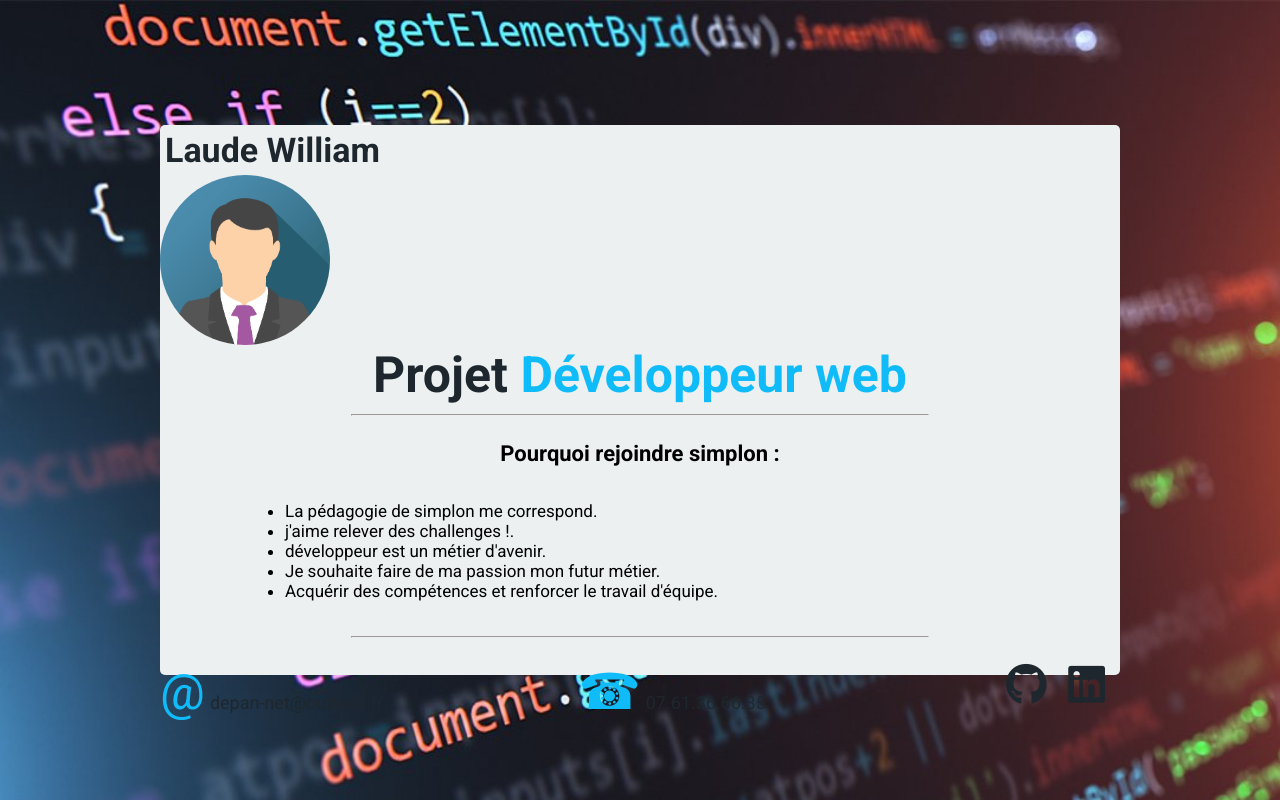
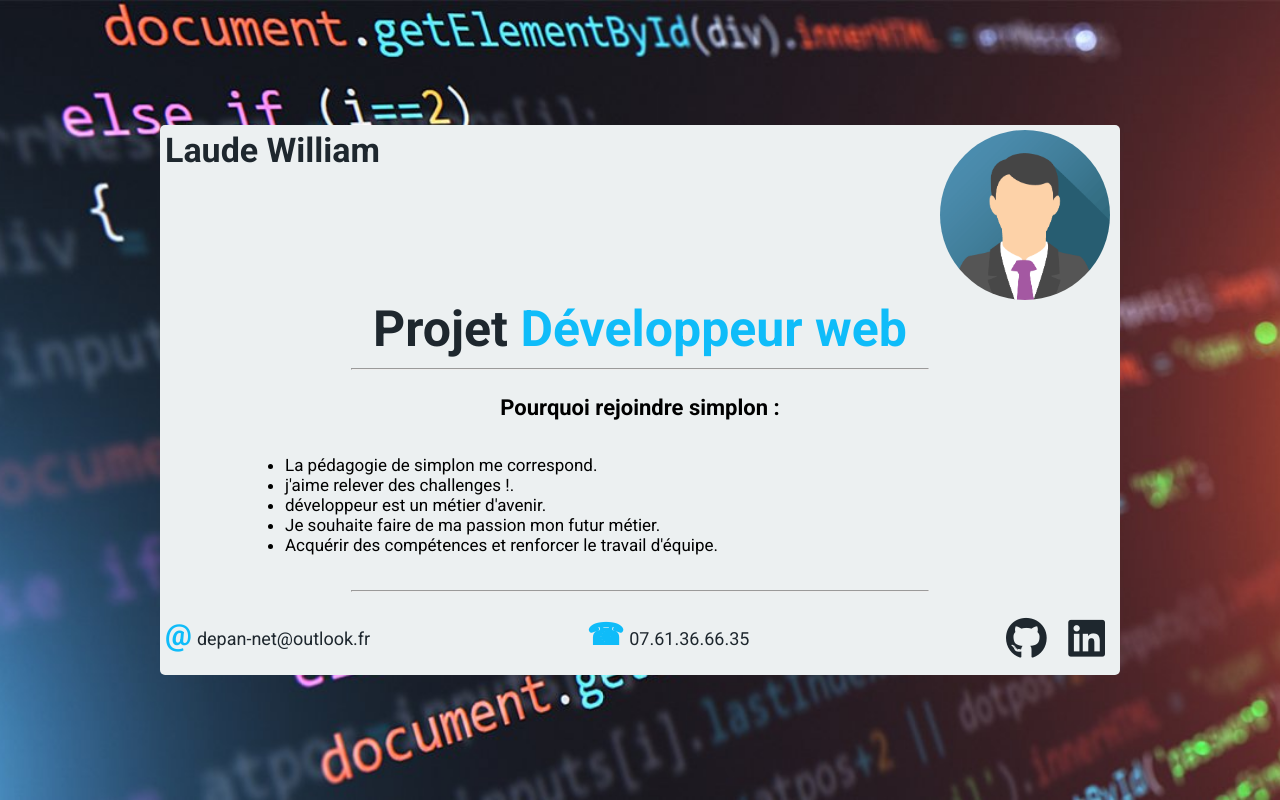
Before and after one commit to wil310031/cartevisitesimplon, a plain HTML site: page index.html in a window 1280 px wide. Drawn offline with Linux system fonts and the light colour scheme.

Commit message:
Update style.css

```diff
--- a/css/style.css
+++ b/css/style.css
@@ -26,8 +26,8 @@
     width: 960px;
 }
 
-/* Header */
-#header
+/* Contenue du Header */
+#content_header
 {
     display: flex;
     justify-content: space-between;
@@ -117,7 +117,7 @@ a
     text-decoration: none;
     color: #1e272e;
 }
-.mail
+.blue
 {
     font-size: 3rem;
     font-weight: 700;
```
